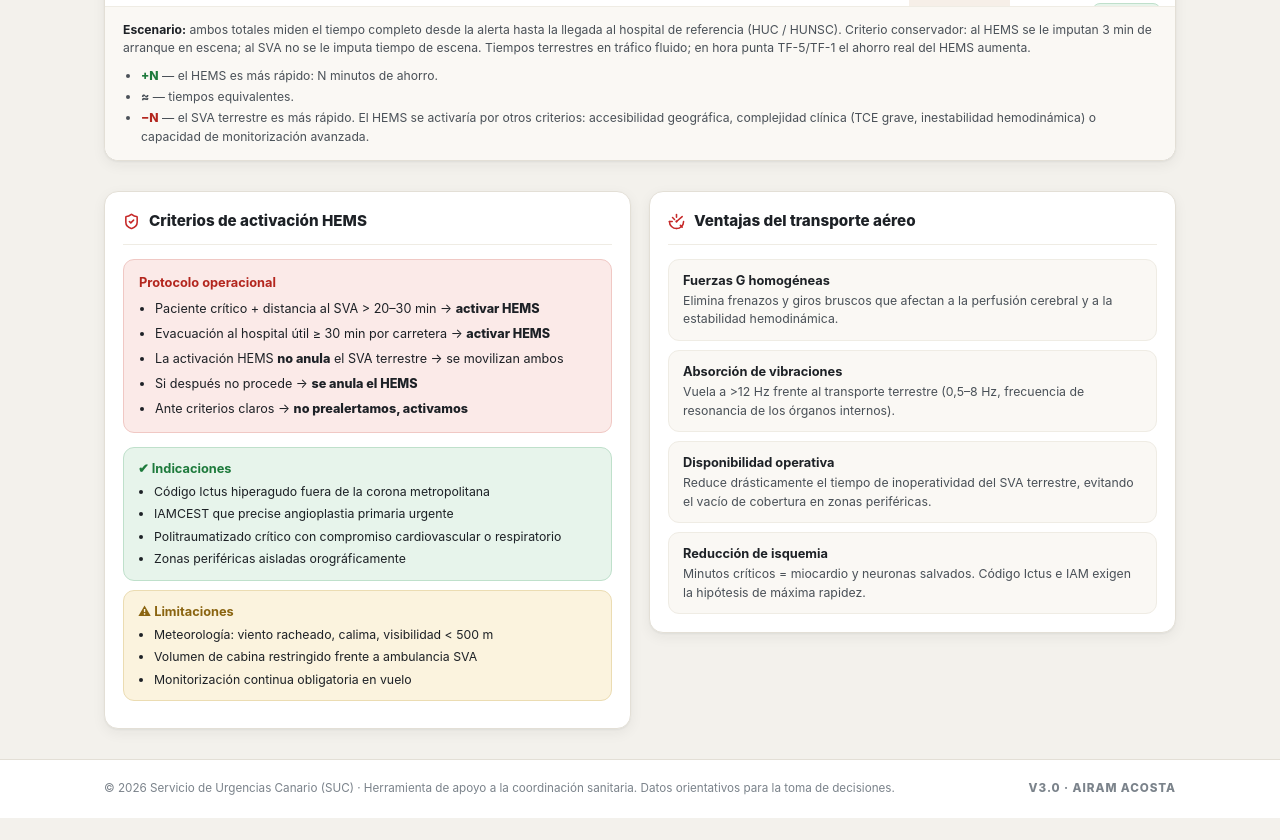
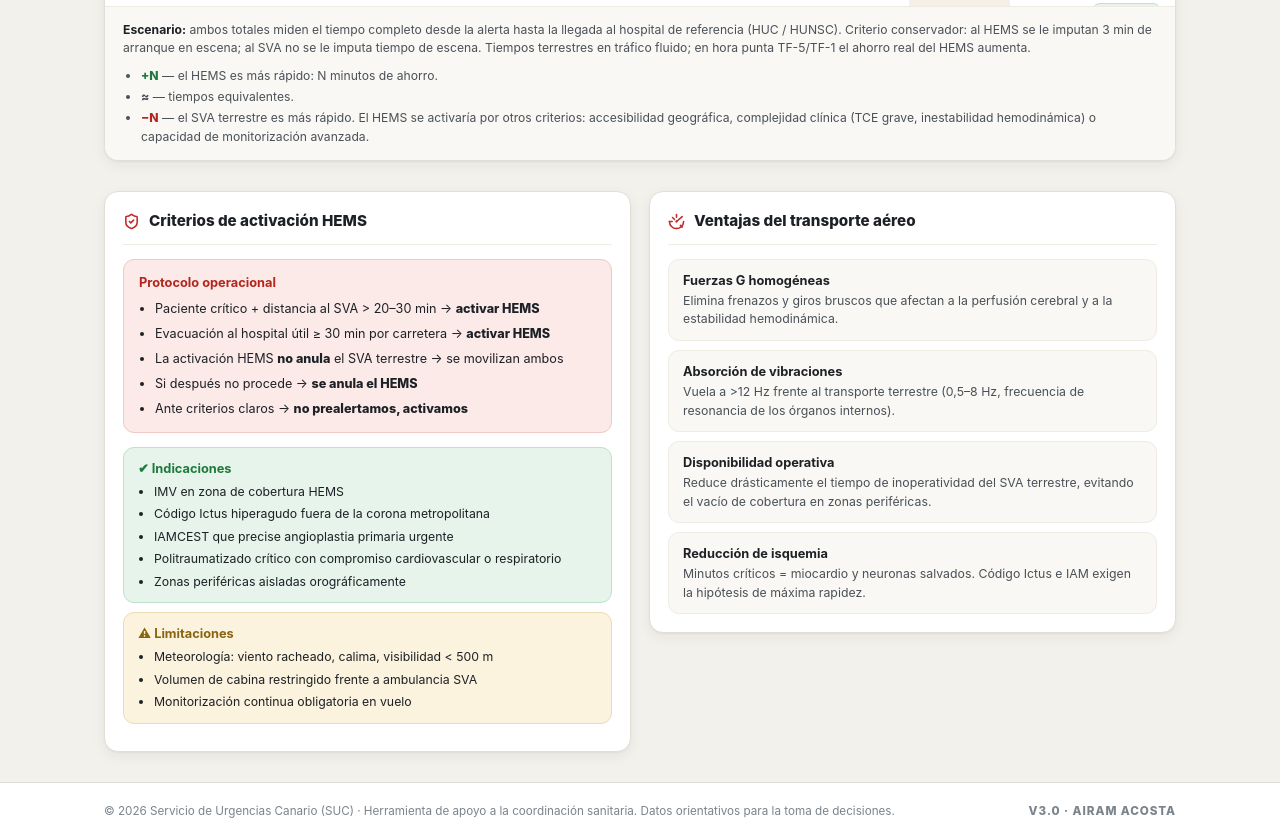
Before and after one commit to jaacos/Isocronas-HEMS-TF, a plain HTML site: page index.html in a window 1280 px wide. Shown: the part 987-1827 px from the top of the page. Before the commit the page ends 1805 px from the top, so only its background shows below. Drawn offline with Linux system fonts and the light colour scheme.

Commit message:
Update index.html

```diff
--- a/index.html
+++ b/index.html
@@ -463,6 +463,7 @@ footer .ver{font-weight:800;letter-spacing:.08em;text-transform:uppercase}
         <div class="tag-list ok">
           <b>✔ Indicaciones</b>
           <ul>
+             <li>IMV en zona de cobertura HEMS</li>
             <li>Código Ictus hiperagudo fuera de la corona metropolitana</li>
             <li>IAMCEST que precise angioplastia primaria urgente</li>
             <li>Politraumatizado crítico con compromiso cardiovascular o respiratorio</li>
```
